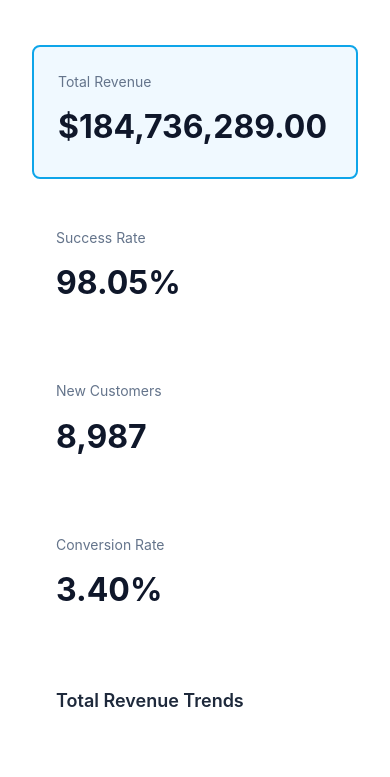
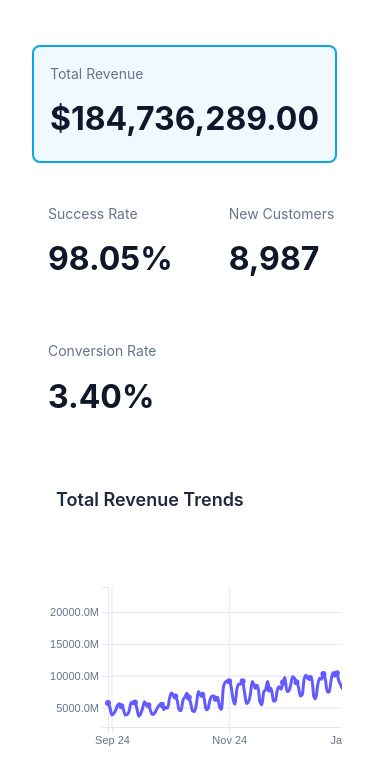
Before and after one commit to swanson-stripe/synthetic-dataset, a plain HTML site: page docs/examples/prototype-base-example.html in a window 390 px wide. Shown: the part 67-844 px from the top of the page. Drawn offline with nearby package versions, Linux system fonts and the light colour scheme.

Commit message:
🎨 UI: Fix metric card layout with content-based width
Changed metrics layout to prevent overlap and improve spacing:

📏 Layout Changes:
- Changed from CSS Grid to Flexbox with flex-wrap
- Metric cards now use width: fit-content
- Added min-width: max-content to prevent text wrapping
- Content determines width instead of fixed grid columns

📱 Responsive Design:
- Cards wrap naturally to new lines when needed
- No more overlap of long metric values
- 16px padding consistently applied (changed from 1.5rem)
- 1.5rem gap maintained between cards

🎯 Visual Improvements:
- Each metric card only takes the space it needs
- Large values like ',736,289.00' get proper width
- Shorter metrics like '3.40%' take minimal space
- Clean, uncluttered appearance

Expected Result:
- No more overlapping metric text
- Each card sized appropriately for its content
- Better visual hierarchy and readability
- Responsive layout that adapts to content

```diff
--- a/docs/examples/prototype-base-example.html
+++ b/docs/examples/prototype-base-example.html
@@ -468,16 +468,18 @@
         }
 
         .metrics-grid {
-            display: grid;
-            grid-template-columns: repeat(auto-fit, minmax(250px, 1fr));
+            display: flex;
+            flex-wrap: wrap;
             gap: 1.5rem;
             margin-bottom: 2rem;
         }
 
         .metric-card {
-            padding: 1.5rem;
+            padding: 16px;
             transition: all 0.2s ease;
             border-radius: 8px;
+            width: fit-content;
+            min-width: max-content;
         }
 
         .metric-card:hover {
```
